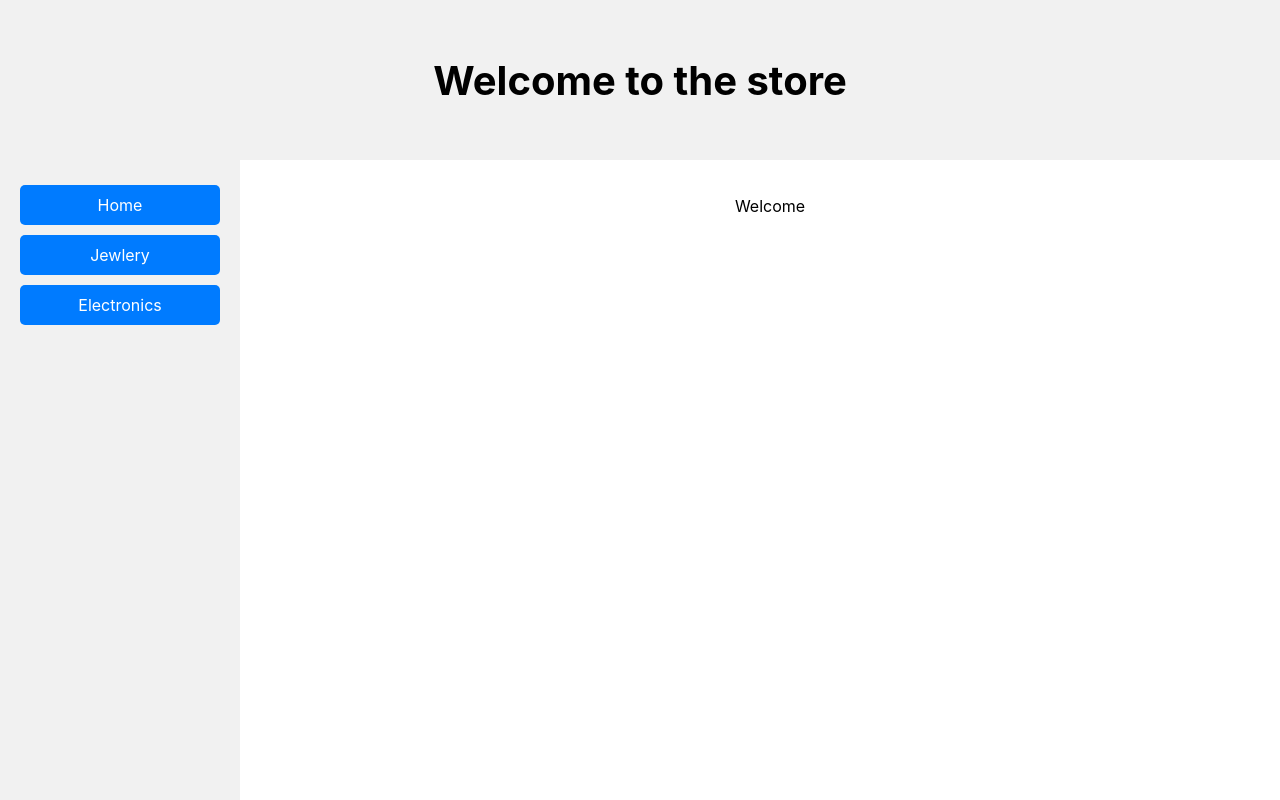
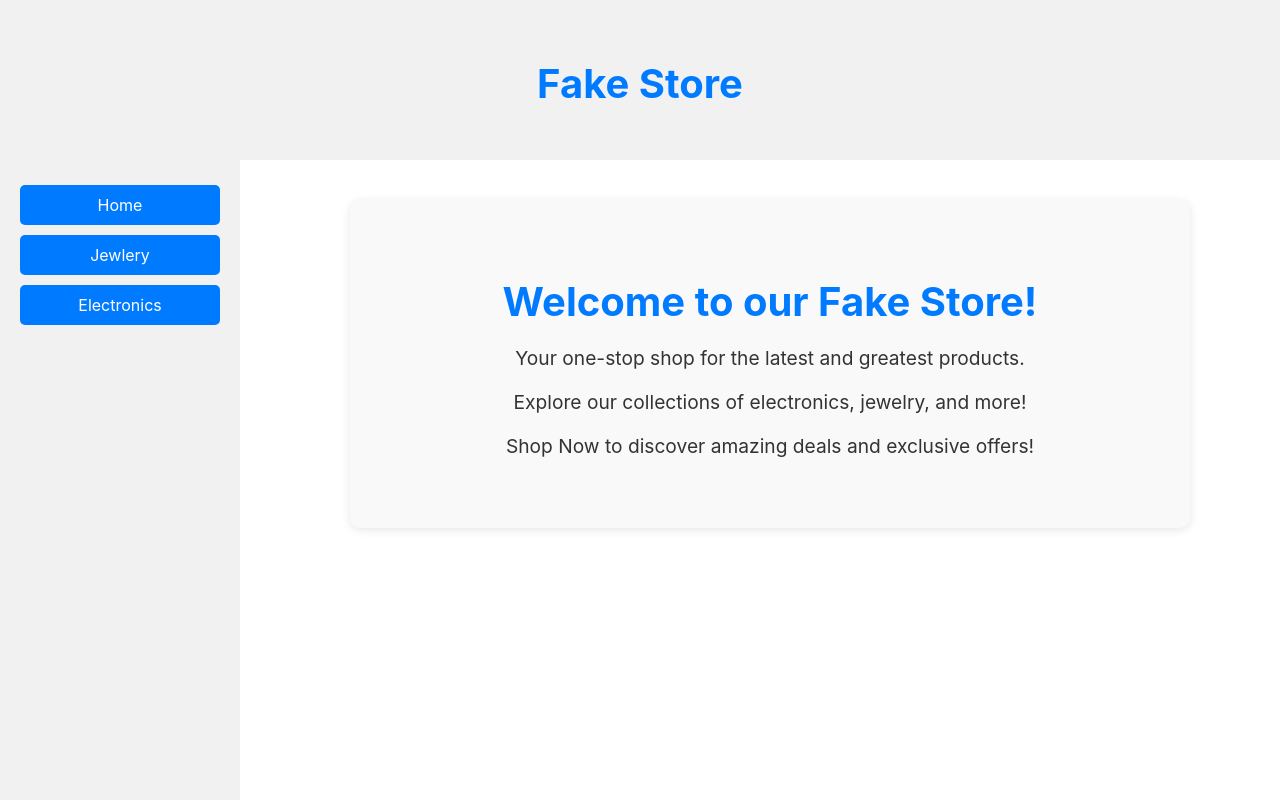
Before and after one commit to Talia22/store, a React (Create React App) app: page / in a window 1280 px wide. Shown: the top 800 px of the page. Built offline with nearby package versions, Linux system fonts and the light colour scheme.

Commit message:
some style chnages and welcom page

```diff
--- a/src/App.css
+++ b/src/App.css
@@ -10,7 +10,6 @@
   font-size: 20px;
   background-color: #f1f1f1;
   height: 20vh;
-
 }
 
 .container {
@@ -24,7 +23,7 @@
   width: 200px;
   background-color: #f1f1f1;
   padding: 20px;
-  height: 100%;
+  height: 100vh;
 }
 
 .content{
--- a/src/App.js
+++ b/src/App.js
@@ -7,7 +7,7 @@ function App() {
   return (
     <div className="App">
       <header className='App-header'>
-        <h1>Welcome to the store</h1>
+        <h1>Fake Store</h1>
       </header>
       <div className='container'>
         <div className='sideBar'>
--- a/src/components/Electronics/Electronics.module.css
+++ b/src/components/Electronics/Electronics.module.css
@@ -4,7 +4,7 @@
     padding: 20px;
     display: grid;
     grid-template-columns: repeat(auto-fill, minmax(200px, 1fr));
-    gap: 1rem;
+    gap: 2rem;
 }
 
 .product {
@@ -12,12 +12,17 @@
     flex-direction: column;
     align-items: center;
     justify-content: space-between;
-    border: 1px solid #007bff;
     background-color: #f1f1f1;
     padding: 1rem;
-    border-radius: 5px;
+    border-radius: 10px;
     font-family: Arial, Helvetica, sans-serif;
     width: 200px;
+    transition: transform 0.2s, box-shadow 0.2s;
+}
+
+.product:hover {
+    transform: translateY(-5px);
+    box-shadow: 0 4px 15px rgba(0, 0, 0, 0.2);
 }
 
 .prodTitleBox {
--- a/src/components/Home/HomeComp.jsx
+++ b/src/components/Home/HomeComp.jsx
@@ -1,14 +1,15 @@
 import React from 'react';
-
+import Styles from './HomeComp.module.css';
 
 const HomeComp = () => {
-
     return (
-        <div>
-            <p>Welcome</p>
+        <div className={Styles.homeContainer}>
+            <h1>Welcome to our Fake Store!</h1>
+            <p>Your one-stop shop for the latest and greatest products.</p>
+            <p>Explore our collections of electronics, jewelry, and more!</p>
+            <p>Shop Now to discover amazing deals and exclusive offers!</p>
         </div>
     );
 };
 
-
 export default HomeComp;
--- /dev/null
+++ b/src/components/Home/HomeComp.module.css
@@ -0,0 +1,21 @@
+.homeContainer {
+    text-align: center;
+    padding: 50px 20px;
+    background-color: #f9f9f9;
+    border-radius: 10px;
+    box-shadow: 0 2px 10px rgba(0, 0, 0, 0.1);
+    max-width: 800px;
+    margin: 20px auto;
+}
+
+h1 {
+    color: #007bff;
+    font-size: 2.5rem;
+    margin-bottom: 20px;
+}
+
+p {
+    font-size: 1.2rem;
+    color: #333;
+    margin-bottom: 20px;
+}
--- a/src/components/Jewlery/Jewlery.module.css
+++ b/src/components/Jewlery/Jewlery.module.css
@@ -4,7 +4,7 @@
     padding: 20px;
     display: grid;
     grid-template-columns: repeat(auto-fill, minmax(200px, 1fr));
-    gap: 1rem;
+    gap: 2rem;
 }
 
 .product {
@@ -12,12 +12,17 @@
     flex-direction: column;
     align-items: center;
     justify-content: space-between;
-    border: 1px solid #007bff;
     background-color: #f1f1f1;
     padding: 1rem;
-    border-radius: 5px;
+    border-radius: 10px;
     font-family: Arial, Helvetica, sans-serif;
     width: 200px;
+    transition: transform 0.2s, box-shadow 0.2s;
+}
+
+.product:hover {
+    transform: translateY(-5px);
+    box-shadow: 0 4px 15px rgba(0, 0, 0, 0.2);
 }
 
 .prodTitleBox {
```
